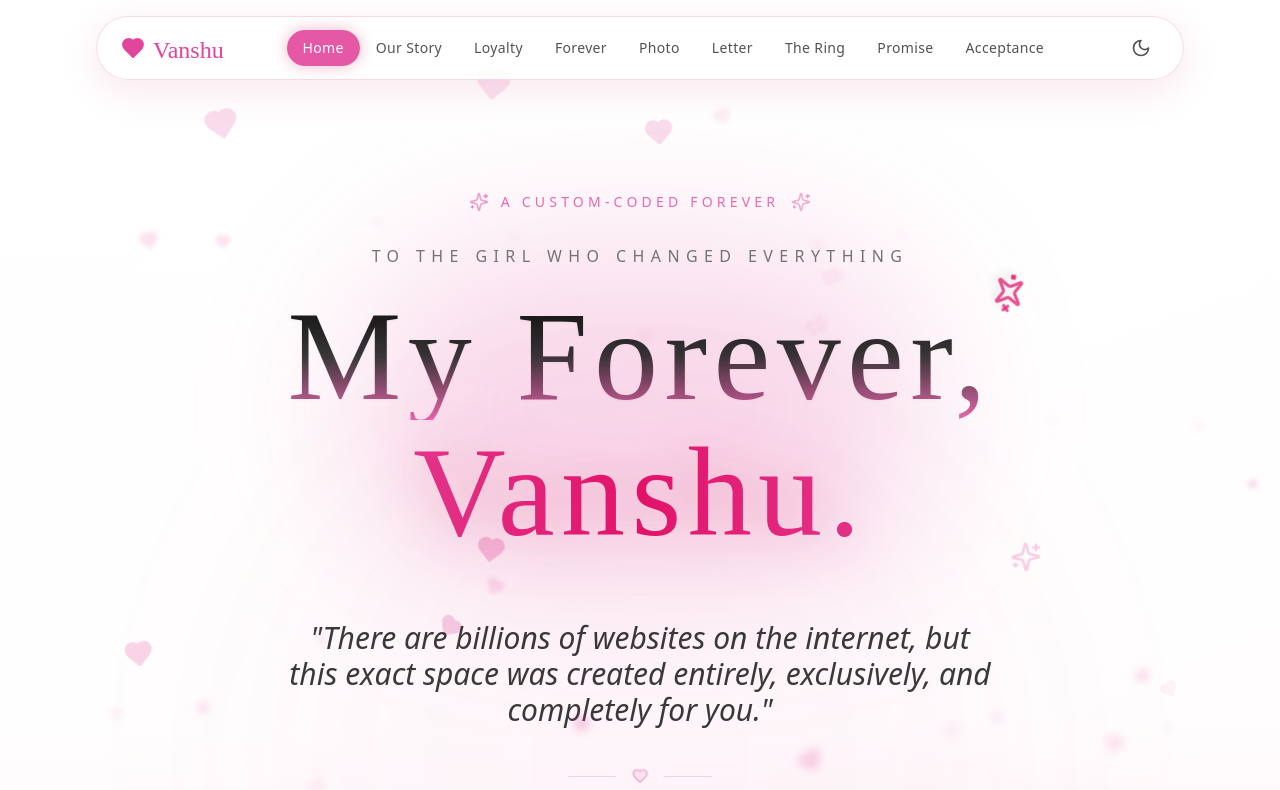
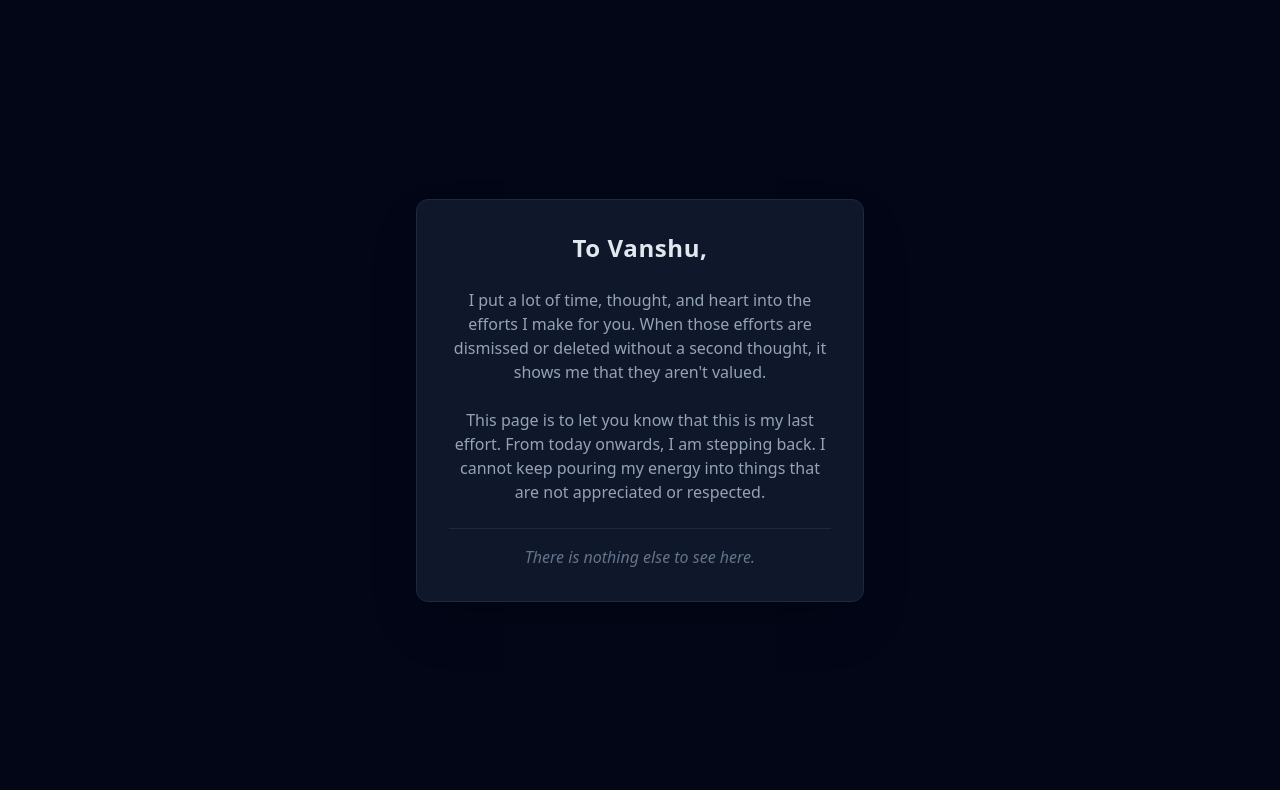
Before and after one commit to prashik-54/proposal-website, a React (Vite) app: page / in a window 1280 px wide. Shown: the top 790 px of the page. Built offline with nearby package versions, Linux system fonts and the light colour scheme; the HTML template or start-up script is replaced by a standard one.

Commit message:
last message

```diff
--- a/src/App.tsx
+++ b/src/App.tsx
@@ -1,3 +1,4 @@
+// src/App.tsx
 import { Toaster } from "@/components/ui/toaster";
 import { Toaster as Sonner } from "@/components/ui/sonner";
 import { TooltipProvider } from "@/components/ui/tooltip";
@@ -20,7 +21,15 @@ import Acceptance from "./pages/Acceptance";
 import NotFound from "./pages/NotFound";
 import MyApology from "./pages/MyApology";
 
+// IMPORT YOUR NEW PAGE
+import LastMessage from "./pages/LastMessage";
+
 const queryClient = new QueryClient();
+
+// ==========================================
+// 🔴 THE SWITCH: Change to 'false' to restore the original website
+const SHOW_LAST_MESSAGE = true;
+// ==========================================
 
 const AnimatedRoutes = () => {
   const location = useLocation();
@@ -44,7 +53,14 @@ const AnimatedRoutes = () => {
   );
 };
 
-const App = () => (
+const App = () => {
+  // If the switch is true, ONLY show the message page. No navigation, no music.
+  if (SHOW_LAST_MESSAGE) {
+    return <LastMessage />;
+  }
+
+  // Otherwise, load the normal website
+  return (
     <QueryClientProvider client={queryClient}>
       <TooltipProvider>
         <Toaster />
@@ -60,5 +76,6 @@ const App = () => (
       </TooltipProvider>
     </QueryClientProvider>
   );
+};
 
 export default App;
--- /dev/null
+++ b/src/pages/LastMessage.tsx
@@ -0,0 +1,35 @@
+// src/pages/LastMessage.tsx
+import { motion } from "framer-motion";
+
+const LastMessage = () => {
+  return (
+    <div className="min-h-screen bg-slate-950 flex flex-col items-center justify-center p-6 text-center">
+      <motion.div
+        initial={{ opacity: 0, y: 20 }}
+        animate={{ opacity: 1, y: 0 }}
+        transition={{ duration: 0.8 }}
+        className="max-w-md w-full bg-slate-900 border border-slate-800 p-8 rounded-xl shadow-2xl"
+      >
+        <h1 className="text-2xl font-semibold text-slate-200 mb-6 tracking-wide">
+          To Vanshu,
+        </h1>
+
+        <div className="space-y-6 text-slate-400 text-sm md:text-base leading-relaxed">
+          <p>
+            I put a lot of time, thought, and heart into the efforts I make for you. When those efforts are dismissed or deleted without a second thought, it shows me that they aren't valued.
+          </p>
+
+          <p>
+            This page is to let you know that this is my last effort. From today onwards, I am stepping back. I cannot keep pouring my energy into things that are not appreciated or respected.
+          </p>
+
+          <p className="pt-4 border-t border-slate-800 text-slate-500 italic">
+            There is nothing else to see here.
+          </p>
+        </div>
+      </motion.div>
+    </div>
+  );
+};
+
+export default LastMessage;
```
Lines whose indentation alone changed are shown as unchanged.
